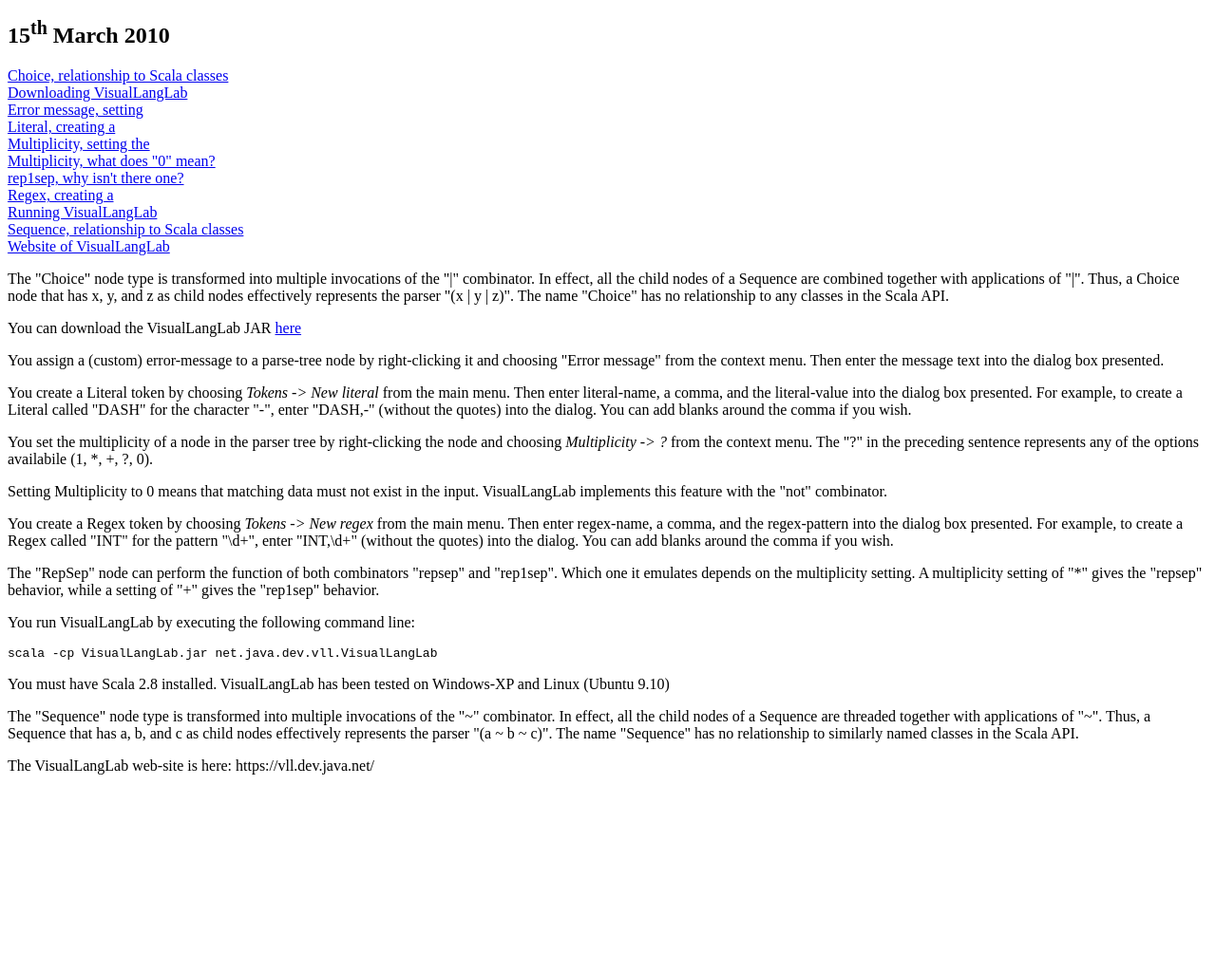
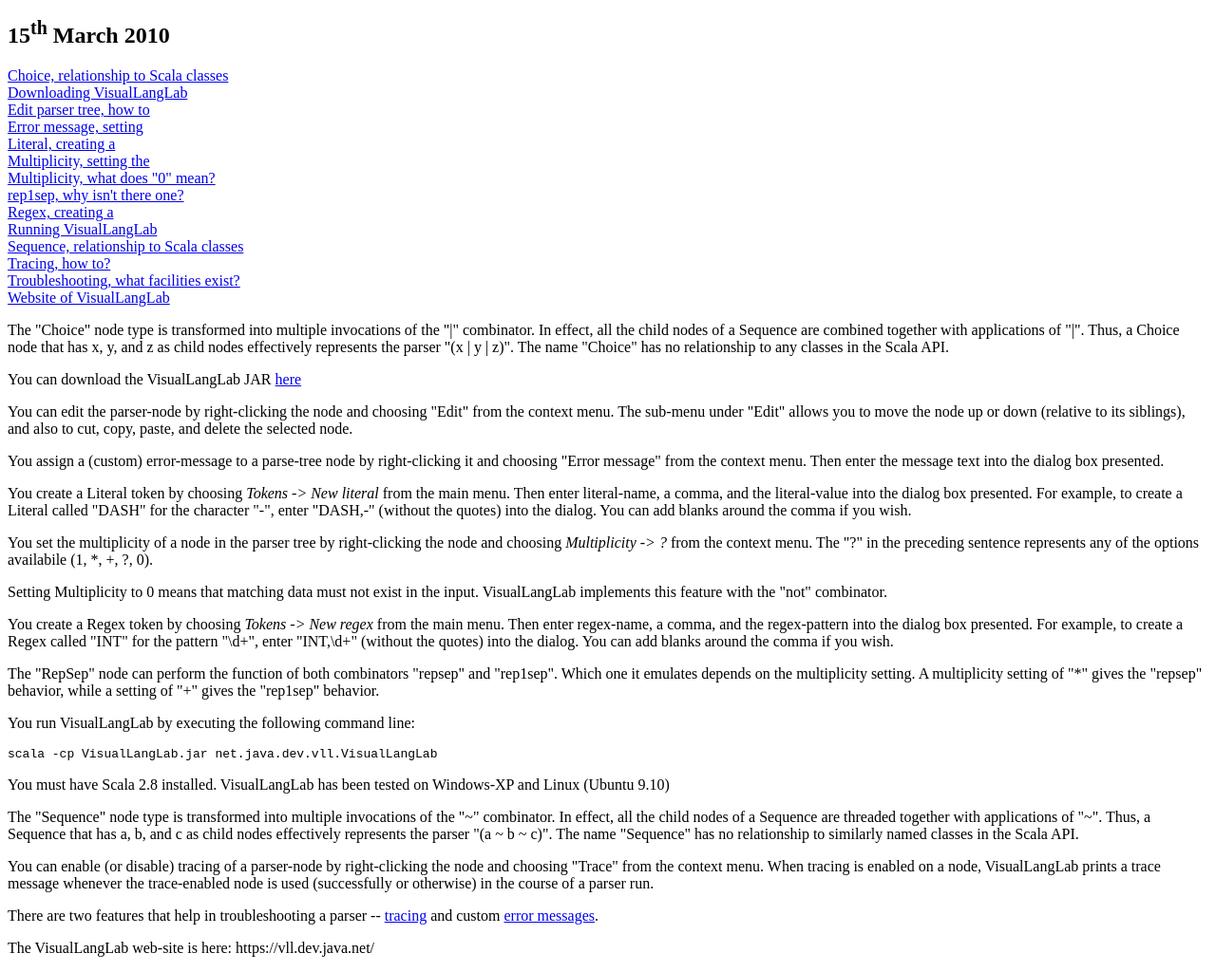
Before and after one commit to mdaniel/VisualLangLab, a plain HTML site: page www/docs-tuts/faq/index.html in a window 1280 px wide. Shown: the part 48-1072 px from the top of the page at 95% size. Before the commit the page ends 880 px from the top, so only its background shows below. Drawn offline with Linux system fonts and the light colour scheme.

Commit message:
git-svn-id: https://svn.java.net/svn/vll~svn/trunk@78 c0272bae-d8de-c28f-bcdf-8b42aff4940e

```diff
--- a/www/docs-tuts/faq/index.html
+++ b/www/docs-tuts/faq/index.html
@@ -9,6 +9,7 @@
 
 <a href="#choice">Choice, relationship to Scala classes</a><br/>
 <a href="#downloading">Downloading VisualLangLab</a><br/>
+<a href="#editing-parser-tree">Edit parser tree, how to</a><br/>
 <a href="#error-message">Error message, setting</a><br/>
 <a href="#literal-creating">Literal, creating a</a><br/>
 <a href="#multiplicity-setting">Multiplicity, setting the</a><br/>
@@ -17,6 +18,8 @@
 <a href="#regex-creating">Regex, creating a</a><br/>
 <a href="#running">Running VisualLangLab</a><br/>
 <a href="#sequence">Sequence, relationship to Scala classes</a><br/>
+<a href="#tracing">Tracing, how to?</a><br/>
+<a href="#troubleshooting">Troubleshooting, what facilities exist?</a><br/>
 <a href="#website">Website of VisualLangLab</a><br/>
 
 
@@ -33,6 +36,12 @@ classes in the Scala API.
 
 <p id="downloading">
 You can download the VisualLangLab JAR <a href="https://vll.dev.java.net/VisualLangLab.jar">here</a>
+</p>
+
+<p id="editing-parser-tree">
+You can edit the parser-node by right-clicking the node and choosing "Edit" from the context
+menu. The sub-menu under "Edit" allows you to move the node up or down (relative to its
+siblings), and also to cut, copy, paste, and delete the selected node.
 </p>
 
 <p id="error-message">
@@ -88,6 +97,17 @@ the parser "(a ~ b ~ c)". The name "Sequence" has no relationship to similarly n
 classes in the Scala API.
 </p>
 
+<p id="tracing">
+You can enable (or disable) tracing of a parser-node by right-clicking the node and choosing "Trace"
+from the context menu. When tracing is enabled on a node, VisualLangLab prints a trace message
+whenever the trace-enabled node is used (successfully or otherwise) in the course of a parser run.
+</p>
+
+<p id="troubleshooting">
+There are two features that help in troubleshooting a parser -- <a href="#tracing">tracing</a>
+and custom <a href="#error-message">error messages</a>.
+</p>
+
 <p id="website">
 The VisualLangLab web-site is here: https://vll.dev.java.net/
 </p>
```
